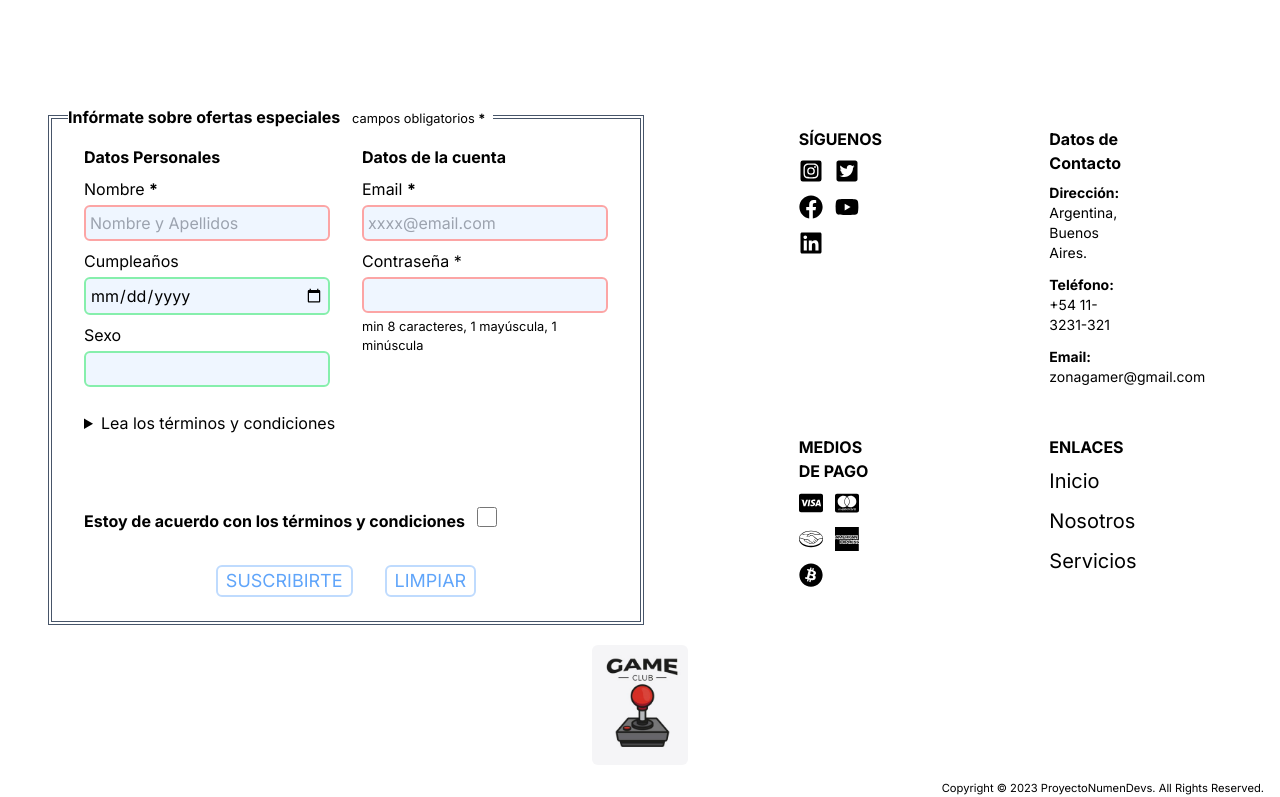
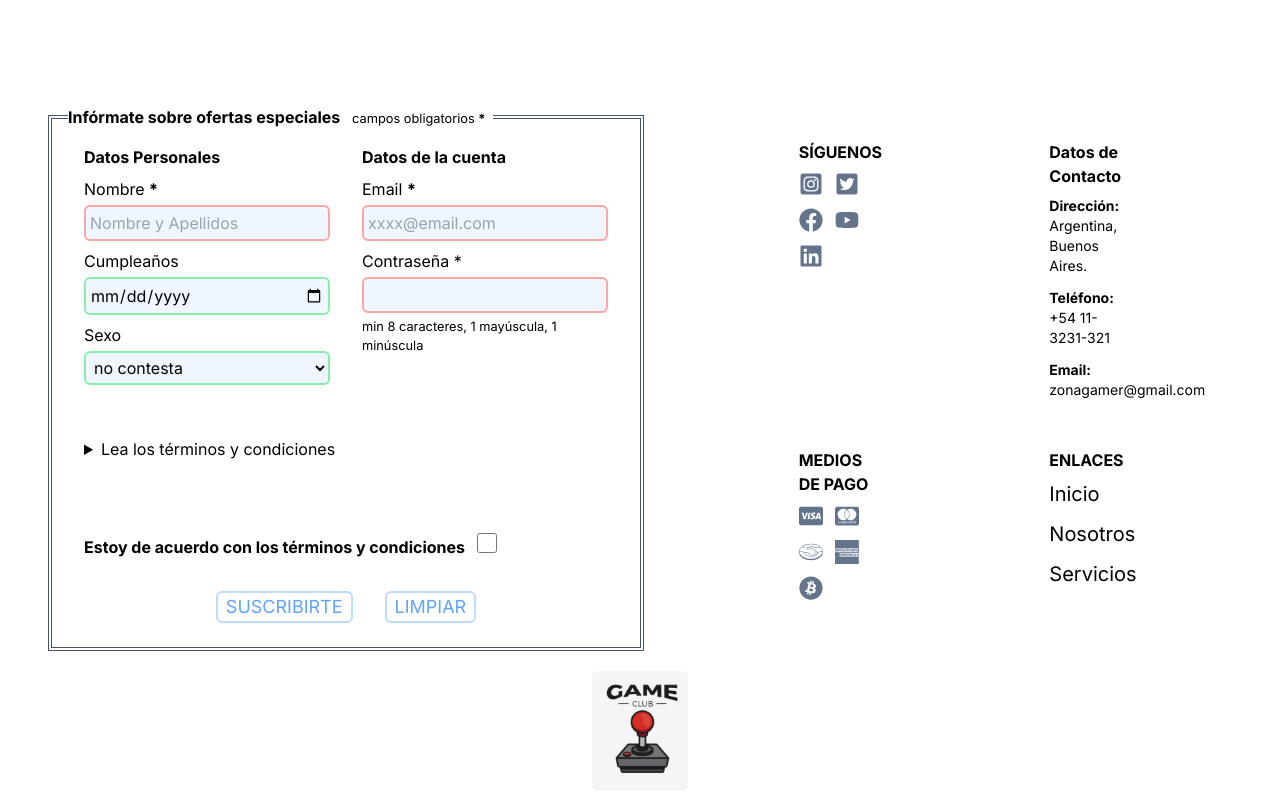
Before and after one commit to ivanchomyk95/proyecto-grupal, a Next.js app: page / in a window 1280 px wide. Shown: the part 829-1626 px from the top of the page. Built offline with nearby package versions, Linux system fonts and the light colour scheme.

Commit message:
Footer v3

```diff
--- a/src/components/footer/footerComponents/contact/contact.jsx
+++ b/src/components/footer/footerComponents/contact/contact.jsx
@@ -6,41 +6,42 @@ import {
   FaYoutube,
   FaLinkedin,
 } from "react-icons/fa";
+import { liStyle } from "./contactStyles";
 //"Acerca de" "por Nosotros"
 
 export default function Contact() {
   return (
     <div
       id="redesSociales-enlaces"
-      className=" mx-16 my-4 flex w-full justify-evenly pb-4"
+      className=" mx-16 my-4 flex w-full justify-evenly pb-4 "
     >
       <div id="redesSociales" className="flex w-20  flex-col gap-2 lg:mx-16">
         <h3>
           <b>SÍGUENOS</b>
         </h3>
-        <ul className=" flex  flex-wrap gap-3 text-2xl">
+        <ul className=" flex flex-wrap  gap-3 text-2xl">
           <a href="#">
-            <li>
+            <li className={liStyle}>
               <FaInstagramSquare />
             </li>
           </a>
           <a href="#">
-            <li>
+            <li className={liStyle}>
               <FaTwitterSquare />
             </li>
           </a>
           <a href="#">
-            <li>
+            <li className={liStyle}>
               <FaFacebook />
             </li>
           </a>
           <a href="#">
-            <li>
+            <li className={liStyle}>
               <FaYoutube />
             </li>
           </a>
           <a href="#">
-            <li>
+            <li className={liStyle}>
               <FaLinkedin />
             </li>
           </a>
--- /dev/null
+++ b/src/components/footer/footerComponents/contact/contactStyles.js
@@ -0,0 +1,2 @@
+export const liStyle =
+  " text-slate-500 duration-200 hover:scale-125 hover:text-slate-600";
--- a/src/components/footer/footerComponents/form/form.jsx
+++ b/src/components/footer/footerComponents/form/form.jsx
@@ -56,19 +56,16 @@ export default function Form() {
               </div>
               <div className={inputContainer}>
                 <label htmlFor="sexo">Sexo</label>
-                <input
-                  list="sexos"
-                  name="sexo"
-                  id="sexo"
+                <select
+                  defaultValue={"ns/nc"}
                   className={inputStyle}
-                />
-                <datalist id="sexos">
-                  <option
-                    className="focus:outline-none"
-                    value="Masculino"
-                  ></option>
-                  <option value="Femenino"></option>
-                </datalist>
+                  name="genero"
+                >
+                  <option value="ns/nc">no contesta</option>
+                  <option value="Masculino">Masculino</option>
+                  <option value="Femenino">Femenino</option>
+                </select>
+                <br />
               </div>
             </fieldset>
             <fieldset className={fieldsetContainer}>
@@ -115,7 +112,7 @@ export default function Form() {
               </h3>
               <p className="max-w-lg">
                 La información provista como sexo,edad o su cumpleaños serán
-                utilizadas para seleccionas ofertas para ti.
+                utilizadas para seleccionas ofertas especiales para ti.
               </p>
             </details>
             <label htmlFor="acuerdo">
--- a/src/components/footer/footerComponents/mediosDePago/mediosDePago.jsx
+++ b/src/components/footer/footerComponents/mediosDePago/mediosDePago.jsx
@@ -1,6 +1,7 @@
 import React from "react";
 import { FaCcVisa, FaCcMastercard, FaBitcoin } from "react-icons/fa";
 import { SiMercadopago, SiAmericanexpress } from "react-icons/si";
+import { liStyle } from "../contact/contactStyles";
 
 export default function MediosDePago() {
   return (
@@ -13,19 +14,19 @@ export default function MediosDePago() {
           <b>MEDIOS DE PAGO</b>
         </h3>
         <ul className=" flex  flex-wrap gap-3 text-2xl">
-          <li>
+          <li className={liStyle}>
             <FaCcVisa />
           </li>
-          <li>
+          <li className={liStyle}>
             <FaCcMastercard />
           </li>
-          <li>
+          <li className={liStyle}>
             <SiMercadopago />
           </li>
-          <li>
+          <li className={liStyle}>
             <SiAmericanexpress />
           </li>
-          <li>
+          <li className={liStyle}>
             <FaBitcoin />
           </li>
         </ul>
@@ -35,13 +36,13 @@ export default function MediosDePago() {
           <b>ENLACES</b>
         </h3>
         <ul className=" flex w-16  flex-wrap gap-3 text-xl">
-          <a href="#">
+          <a href="#" className="hover:font-extrabold">
             <li>Inicio</li>
           </a>
-          <a href="#">
+          <a href="#" className="hover:font-extrabold">
             <li>Nosotros</li>
           </a>
-          <a href="#">
+          <a href="#" className="hover:font-extrabold">
             <li>Servicios</li>
           </a>
         </ul>
--- a/src/components/footer/footerComponents/provider/providers.jsx
+++ b/src/components/footer/footerComponents/provider/providers.jsx
@@ -2,33 +2,31 @@ import React from "react";
 import { providers } from "../../../../../public/dataSet/providers";
 
 export default function Providers() {
-  const providersCards = providers.map((provider, indice) => {
+  const providersCards = providers.map(
+    ({ href, img, name, detail }, indice) => {
       return (
         <figure className="mx-12 flex w-28 flex-col items-center " key={indice}>
           <a
             target="_blank"
-          href={provider.href}
+            href={href}
             className="mb-2  flex flex-col items-center rounded-sm p-1 shadow-sm shadow-slate-400  duration-200 hover:scale-110 hover:shadow-md hover:shadow-slate-950"
           >
-          <img
-            src={provider.img}
-            alt={provider.name}
-            className="h-12 w-12  sm:h-20 sm:w-20 "
-          />
+            <img src={img} alt={name} className="h-12 w-12  sm:h-20 sm:w-20 " />
           </a>
           <figcaption className="text-center">
-          <details className="rounded-md p-1 ring-inherit open:w-64 open:bg-slate-100 open:ring-2">
-            <summary className="[appearance:textfield] [&::-webkit-inner-spin-button]:appearance-none [&::-webkit-outer-spin-button]:appearance-none">
-              <h3 className="cursor-pointer ">
-                <b>{provider.name}</b>
+            <details className="mb-5 rounded-md p-1 ring-inherit open:w-64 open:bg-slate-100 open:ring-2">
+              <summary className=" duration-100 [appearance:textfield] hover:scale-110 hover:drop-shadow-[0_5px_01px_rgba(0,0,0,0.25)] ">
+                <h3 className="cursor-pointer   ">
+                  <b>{name}</b>
                 </h3>
               </summary>
-            <p>{provider.detail}</p>
+              <p>{detail}</p>
             </details>
           </figcaption>
         </figure>
       );
-  });
+    },
+  );
   return (
     <div>
       <h2 className="m-4 text-center">
```
Lines whose indentation alone changed are shown as unchanged.
